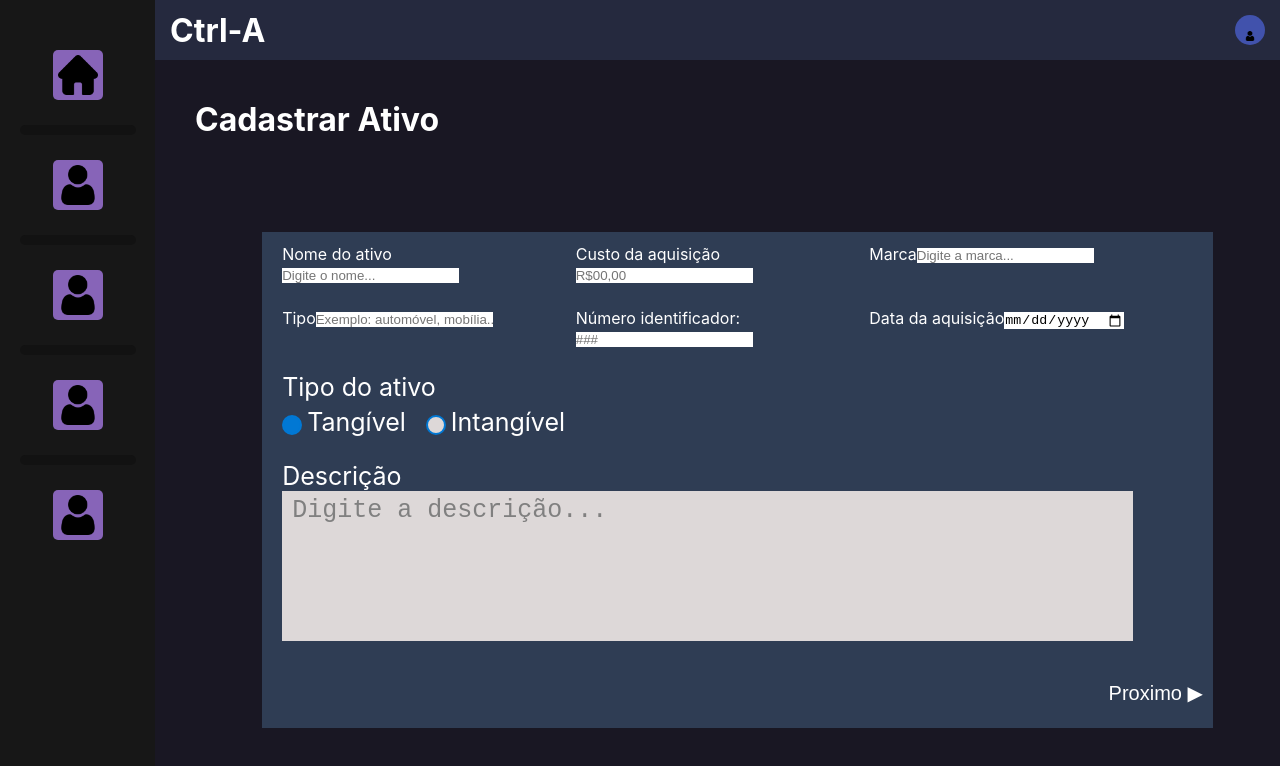
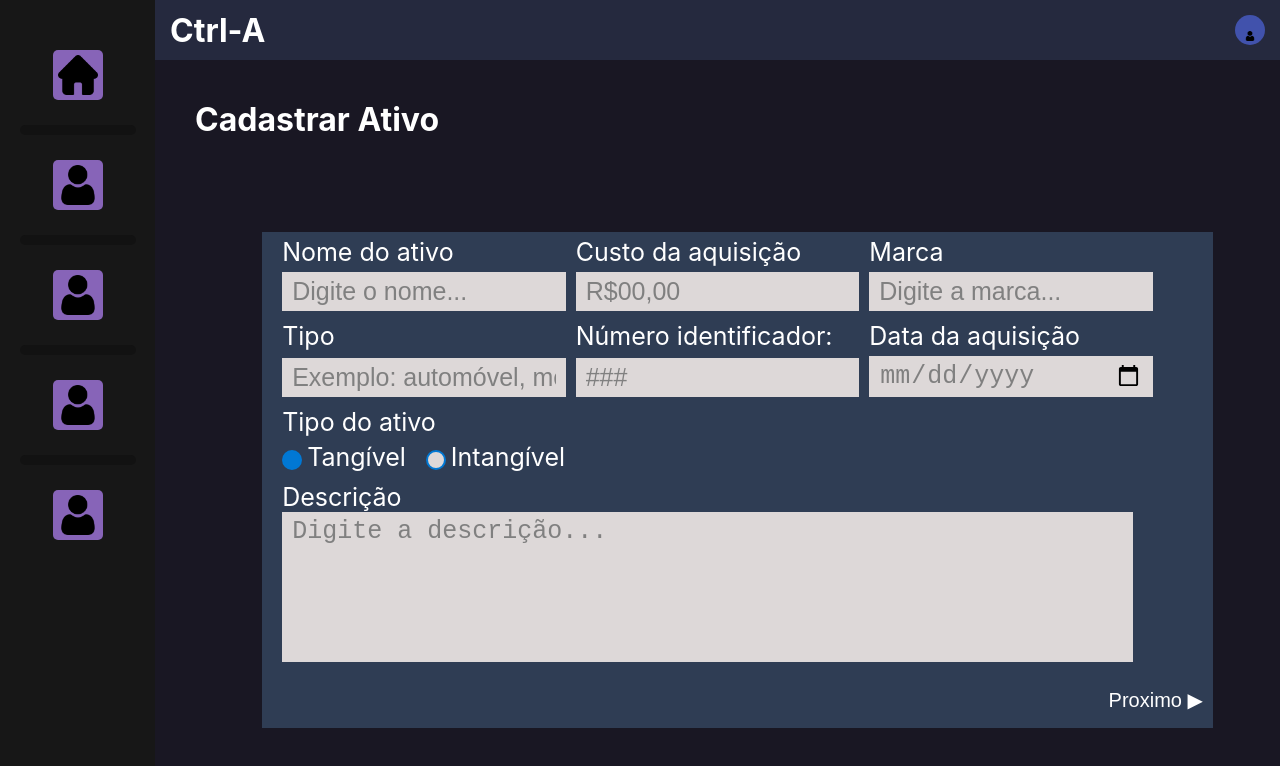
Before and after one commit to equipe-javali/API_3_FRONT, a React (Create React App) app in the folder ctrl-a/: page /CadastroAtivos in a window 1280 px wide. Shown: the top 766 px of the page. Built offline with nearby package versions, Linux system fonts and the light colour scheme.

Commit message:
GERAL - arrumei a classe

```diff
--- a/ctrl-a/src/components/CampoAtivoPadrao.tsx
+++ b/ctrl-a/src/components/CampoAtivoPadrao.tsx
@@ -9,7 +9,7 @@ export default function CampoAtivoPadrao(
     return {
         "dados": descAtivo,
         "codigo": (
-            <div className='DivCampoAtivo'>
+            <div className='divCampoAtivo'>
                 <span>{tituloAtivo}</span>
                 <input
                     placeholder={placeholder}
```
